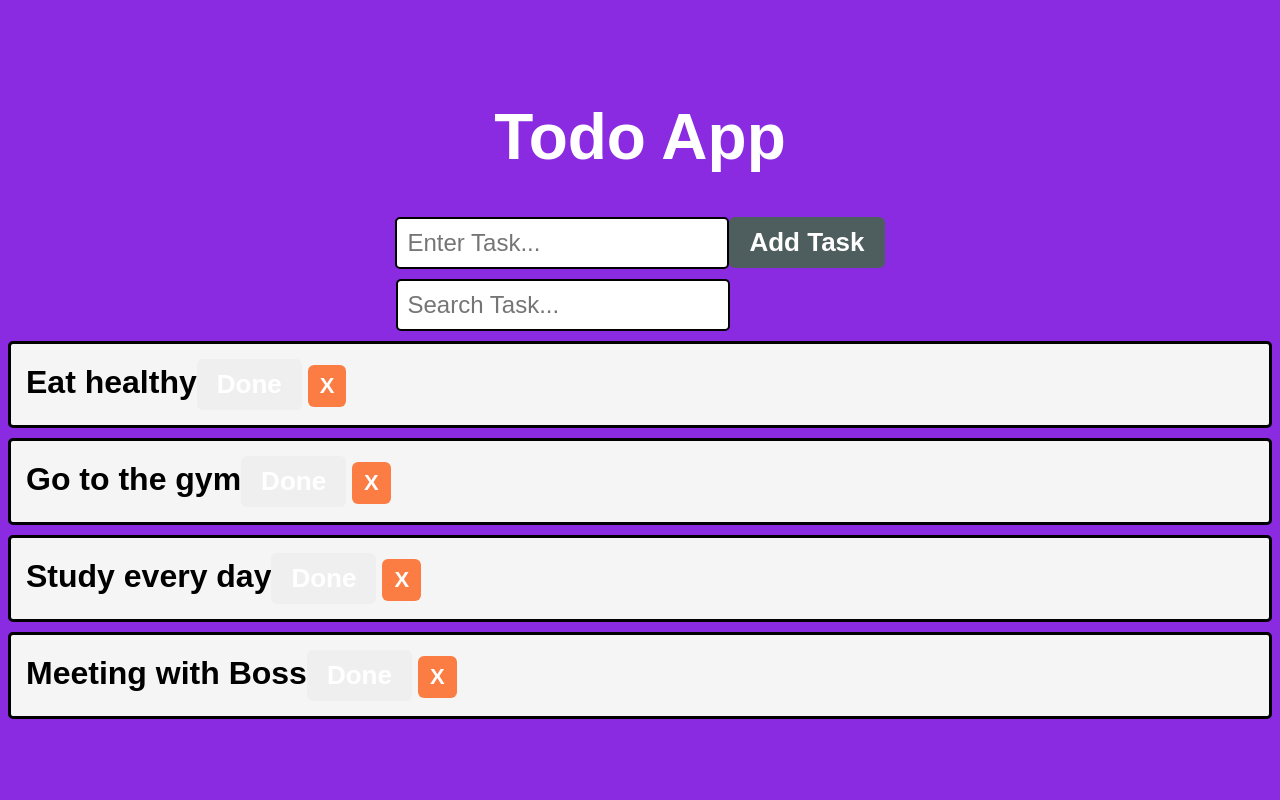
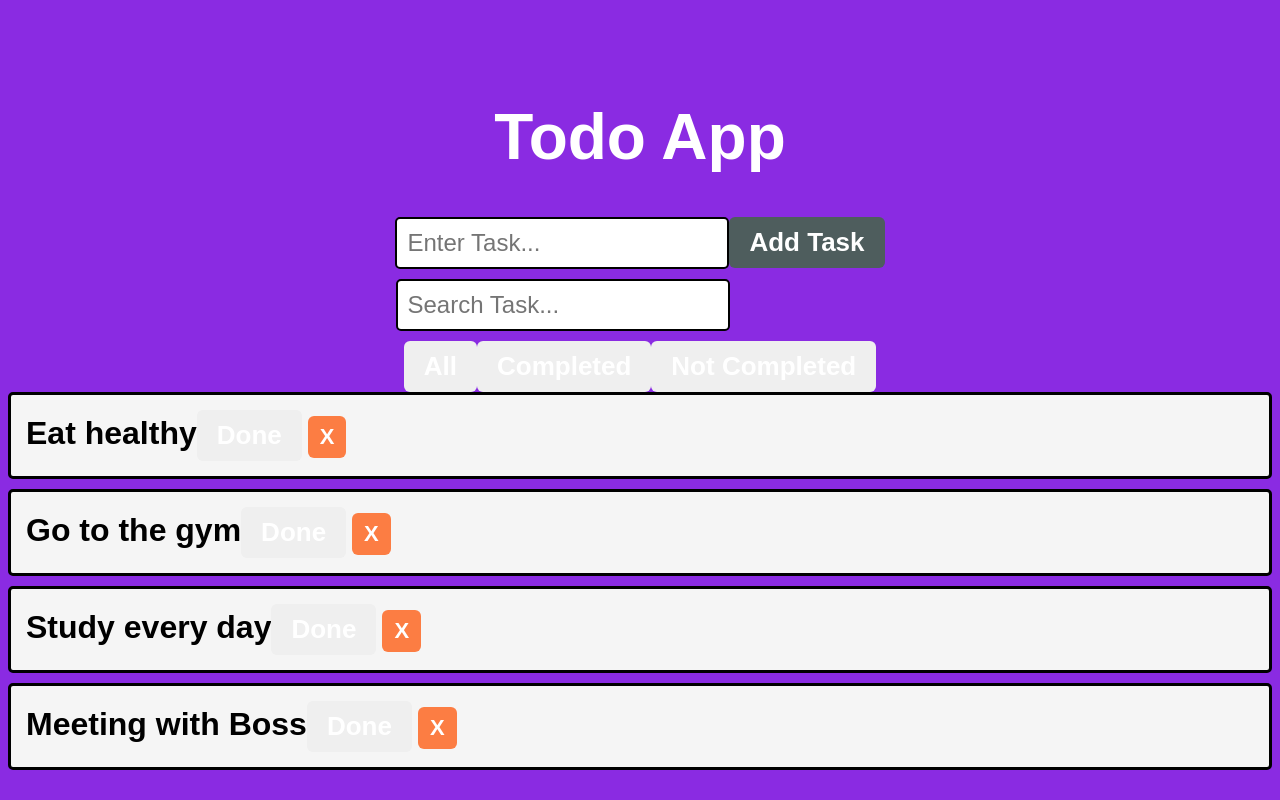
Before and after one commit to Vahe789/todo-app, a React (Create React App) app: page / in a window 1280 px wide. Built offline with nearby package versions, Linux system fonts and the light colour scheme.

Commit message:
Update TodoApp.js

```diff
--- a/src/TodoApp.js
+++ b/src/TodoApp.js
@@ -13,12 +13,29 @@ class TodoApp extends React.Component {
         { id: 3, text: "Study every day", completed: false },
         { id: 4, text: "Meeting with Boss", completed: true },
       ],
+      filtering: "all",
       filter: "",
+      filteredApps: [],
     };
   }
 
+  componentDidMount() {
+    this.setState({ filteredTodos: this.state.todos });
+  }
+
+  handleToggleStatus = (id, done) => {
+    const updatedTodos = this.state.todos.map((todo) =>
+      todo.id === id ? { ...todo, done } : todo
+    );
+    this.setState({ todos: updatedTodos });
+  };
+
   handleFilterChange = (filter) => {
     this.setState({ filter });
+  };
+
+  handleFilteringChange = (filtering) => {
+    this.setState({ filtering });
   };
 
   handleAddTodo = (text) => {
@@ -38,7 +55,7 @@ class TodoApp extends React.Component {
   };
 
   render() {
-    const { todos, filter } = this.state;
+    const { filtering, todos, filter, filteredApps } = this.state;
 
     const filteredTodos = todos.filter((todo) =>
       todo.text.toLowerCase().includes(filter.toLowerCase())
@@ -48,8 +65,38 @@ class TodoApp extends React.Component {
       <div className="todo-list">
         <h1>Todo App</h1>
         <TodoForm onAdd={this.handleAddTodo} />
-        <SearchInput onFilterChange={this.handleFilterChange} />
-        <TodoList todos={filteredTodos} onDelete={this.handleDeleteTodo} />
+        <SearchInput
+          onFilterChange={this.handleFilterChange}
+          todos={filteredApps}
+        />
+        <div className="Filtering-buttons">
+          <button
+            className="All-button"
+            onClick={() => this.handleFilteringChange("all")}
+          >
+            All
+          </button>
+          <button
+            className="Completed-button"
+            onClick={() => this.handleFilteringChange("completed")}
+          >
+            Completed
+          </button>
+          <button
+            className="Not-completed-button"
+            onClick={() => this.handleFilteringChange("Not Completed")}
+          >
+            Not Completed
+          </button>
+        </div>
+
+        <TodoList
+          todos={filteredTodos}
+          onDelete={this.handleDeleteTodo}
+          onToggleStatus={this.handleToggleStatus}
+          onFilteringChange={this.handleFilteringChange}
+          filtering={filtering}
+        />
       </div>
     );
   }
```
